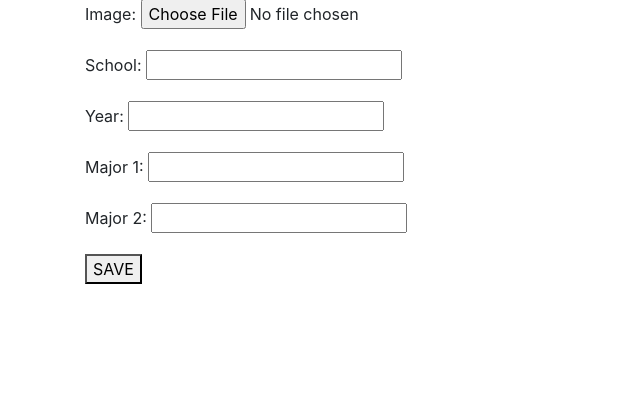
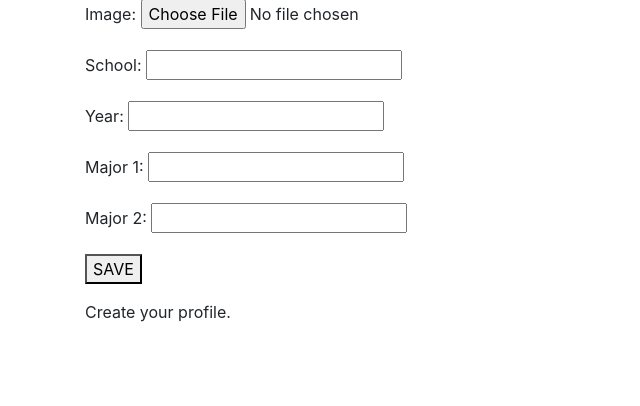
Before and after one commit to CSCI3356-Fall2024/Ed-Sheeran---The-A-Team, a Django app: page /accounts/profile/ in a window 1280 px wide. Shown: the part 113-519 px from the top of the page, without its empty margins (0-640 px from the left). Run offline with Django 5.2, Linux system fonts and the light colour scheme; the visitor is signed in with stand-in values (Sample User, id 1).

Commit message:
make only one profile / update profile

```diff
--- a/GreenWave/pages/views.py
+++ b/GreenWave/pages/views.py
@@ -10,15 +10,23 @@ def home_view(request, *args, **kwargs):
     return render(request, "home.html", {})
 
 def profile_view(request):
+    user_profile_instance = user_profile.objects.filter(user=request.user).first()
+
     if request.method == 'POST':
         form = profile_form(request.POST, request.FILES)
         if form.is_valid():
-            profile = form.save(commit=False)
-            profile.user = request.user
-            profile.save()
-            print("Profile saved:", profile)  # Log the saved profile
-        else:
-            print("Form errors:", form.errors)
+            if user_profile_instance:
+                profile = form.save(commit=False)
+                profile.user = request.user
+                profile.id = user_profile_instance.id
+                profile.save()
+
+
+            else:
+                profile = form.save(commit=False)
+                profile.user = request.user
+                profile.save()
+
         #    image = form.cleaned_data["image"]
         #    school = form.cleaned_data["school"]
         #    year = form.cleaned_data["year"]
@@ -27,7 +35,7 @@ def profile_view(request):
         #    t = user_profile(school=school, year=year, major1=major1, major2=major2 )
         #    t.save()
     else:
-        form = profile_form()
+        form = profile_form(instance=user_profile_instance)
 
 
-    return render(request, "profile.html", {'form':form})
+    return render(request, "profile.html", {'form':form, 'user_profile': user_profile_instance})
--- a/GreenWave/templates/profile.html
+++ b/GreenWave/templates/profile.html
@@ -29,6 +29,11 @@
         </div>
         <button type="submit">SAVE</button>
     </form>
+    {% if user_profile %}
+        <p>Your profile has been updated.</p>
+    {% else %}
+        <p>Create your profile.</p>
+    {% endif %}
 </div>
 
 {%endblock%}
```
Also changed, not shown: GreenWave/media/profile_images/IMG_2680.jpg (added).
